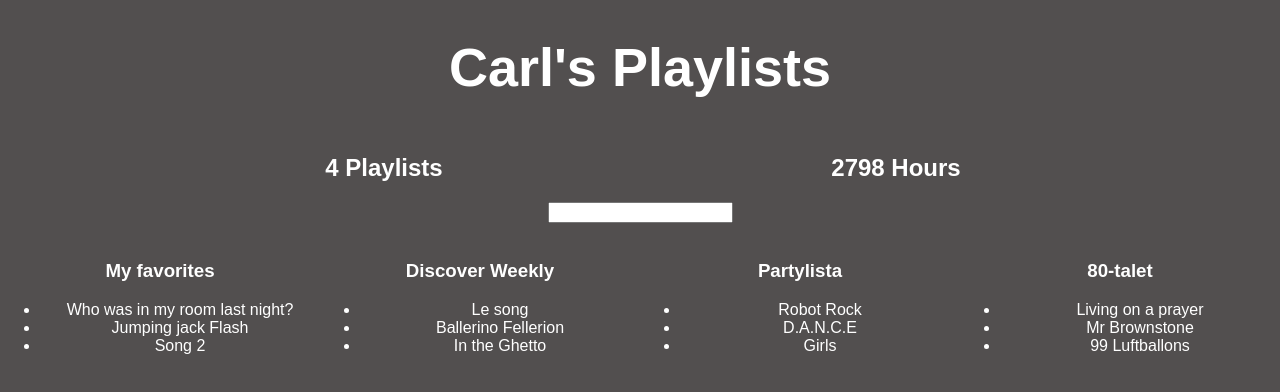
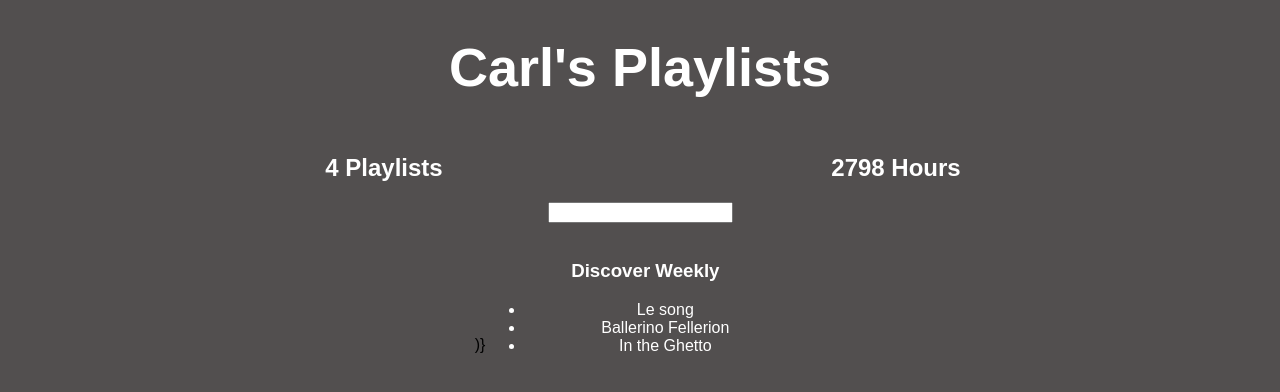
Before and after one commit to Duffy035/better-playlists-prototype, a React (Create React App) app: page / in a window 1280 px wide. Shown: the top 392 px of the page. Built offline with nearby package versions, Linux system fonts and the light colour scheme.

Commit message:
allt e skit

```diff
--- a/src/App.js
+++ b/src/App.js
@@ -75,7 +75,7 @@ class HoursCounter extends Component{
 class Filter extends Component{
   render() {
     return (
-      <div style={{...deafultStyle}}>
+      <div style={deafultStyle}>
         <img/>
         <input type="text"/>
       </div>
@@ -100,13 +100,19 @@ class Playlist extends Component{
 }
 
 class App extends Component {
-  constructor(){
+  constructor() {
     super();
-    this.state = {serverData: {}}
+    this.state = {
+      serverData: {},
+      filterString: ''
+    }
   }
   componentDidMount(){
     setTimeout(() => {
-        this.setState({serverData: fakeServerData})
+        this.setState({serverData: fakeServerData});
+    }, 1000);
+    setTimeout(() => {
+      this.setState({filterString: 'weekly'});
     }, 2000);
   }
   render() {
@@ -119,19 +125,31 @@ class App extends Component {
   } */
     return (
       <div className="App">
-
         {this.state.serverData.user ?
         <div>
           <h1 style={{...deafultStyle, 'font-size': '54px'}}>
             {this.state.serverData.user.name}'s Playlists
           </h1>
-            <PlaylistCounter playlists= {this.state.serverData.user.playlists}/>
-            <HoursCounter playlists= {this.state.serverData.user.playlists}/>
+            <PlaylistCounter playlists={this.state.serverData.user.playlists}/>
+            <HoursCounter playlists={this.state.serverData.user.playlists}/>
             <Filter/>
-           {/* {playlistElement} */}
-            {this.state.serverData.user.playlists.map(playlist =>
-            <Playlist playlist={playlist}/>
-            )}
+           {/*{playlistElement}*/}
+           )}
+           {this.state.serverData.user.playlists.filter(playlist =>
+          playlist.name.toLowerCase().includes(
+            this.state.filterString.toLowerCase())
+        ).map(playlist =>
+        <Playlist playlist={playlist} />
+        )}
+
+          {/* )}
+            {this.state.serverData.user.playlists.filter(playlist =>
+              playlist.name.toLowerCase().includes(
+                this.state.filterString.toLowerCase())
+            ).map(playlist =>
+            <Playlist playlist={playlist} />
+
+            )}  */}
         </div> : <h1 style={deafultStyle}>Loading...</h1>
         }
       </div>
```
